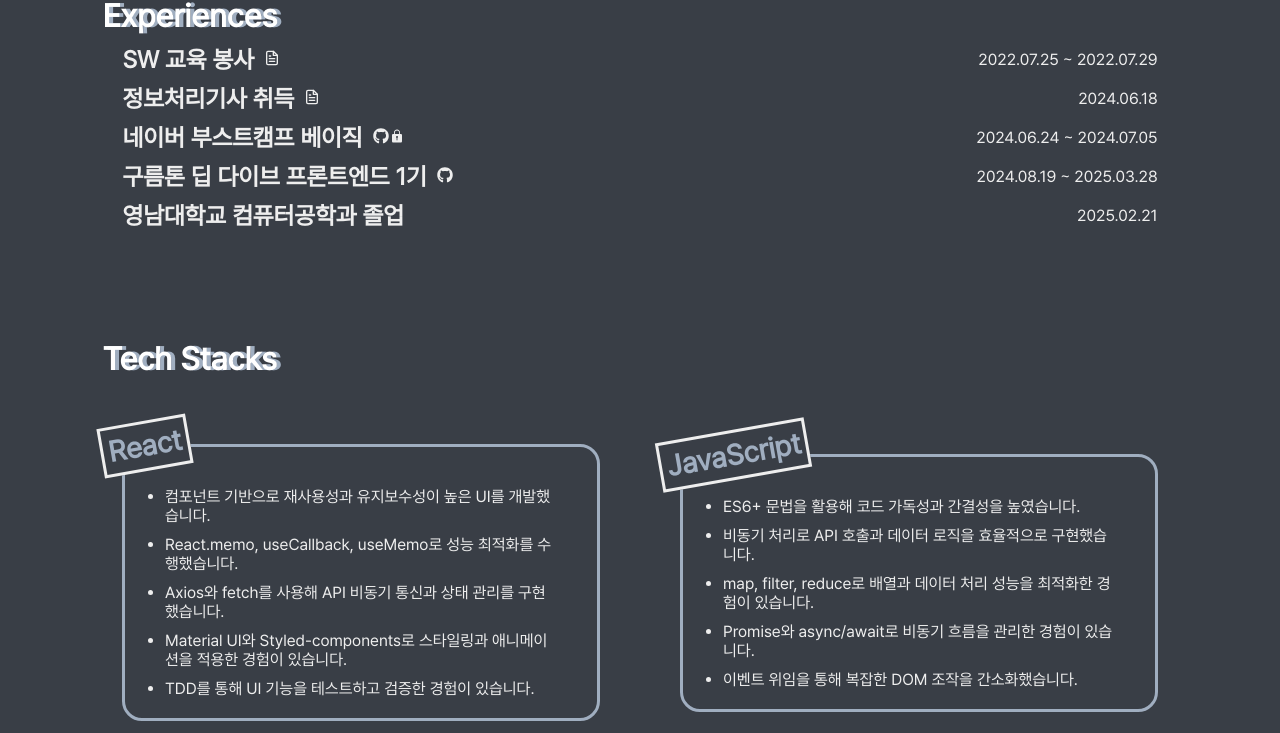
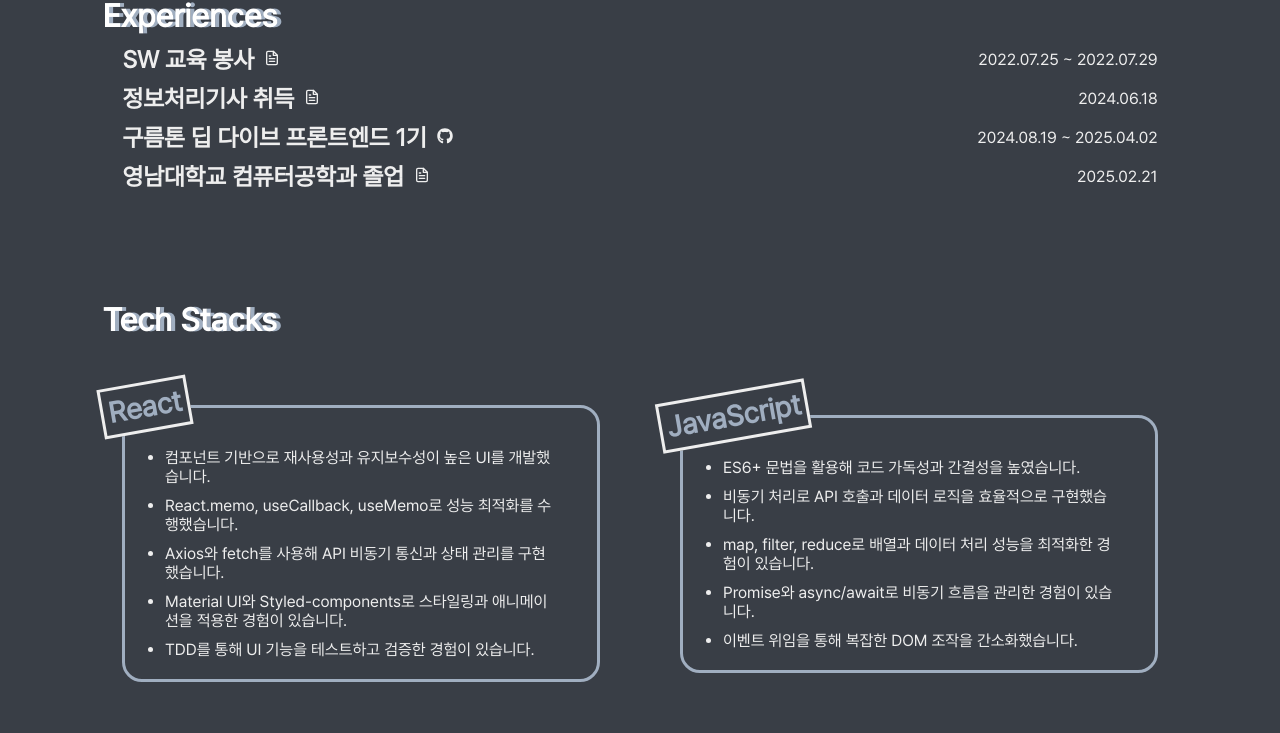
Before and after one commit to hjoo830/portfolio, a React (Create React App) app: page / in a window 1280 px wide. Shown: the part 1479-2212 px from the top of the page. Built offline with nearby package versions, Linux system fonts and the light colour scheme; a web font is replaced by a local one.

Commit message:
✨ Feat: Update projects data and experiences data

```diff
--- a/src/data/experiences.js
+++ b/src/data/experiences.js
@@ -1,5 +1,6 @@
 import swEduVolunteerImage from "../assets/sw교육봉사.jpeg";
 import informationProcessingEngineer from "../assets/정보처리기사.jpg";
+import diploma from "../assets/졸업.jpg";
 
 export const experiences = [
   {
@@ -15,14 +16,8 @@ export const experiences = [
     imgSrc: informationProcessingEngineer,
   },
   {
-    title: "네이버 부스트캠프 베이직",
-    date: "2024.06.24 ~ 2024.07.05",
-    type: "github",
-    link: "private",
-  },
-  {
     title: "구름톤 딥 다이브 프론트엔드 1기",
-    date: "2024.08.19 ~ 2025.03.28",
+    date: "2024.08.19 ~ 2025.04.02",
     type: "github",
     link: "https://github.com/hjoo830/9oormthon-DEEP-DIVE",
   },
@@ -30,6 +25,6 @@ export const experiences = [
     title: "영남대학교 컴퓨터공학과 졸업",
     date: "2025.02.21",
     type: "file",
-    imgSrc: "",
+    imgSrc: diploma,
   },
 ];
--- a/src/data/projects.js
+++ b/src/data/projects.js
@@ -326,7 +326,7 @@ export const projects = [
     date: "24.12 ~ 25.01 (5명)",
     techStack: ["React", "TypeScript", "Firebase", "Tailwind.css"],
     githubUrl: "https://github.com/GoormPinIt/pin-it",
-    websiteUrl: "",
+    websiteUrl: "http://goorm-pin-it.s3-website.ap-northeast-2.amazonaws.com/",
     content: [
       {
         function: "마이페이지 및 프로필 페이지",
```
Also changed, not shown: 1 other file (tests, documents, lock files or other folders).
